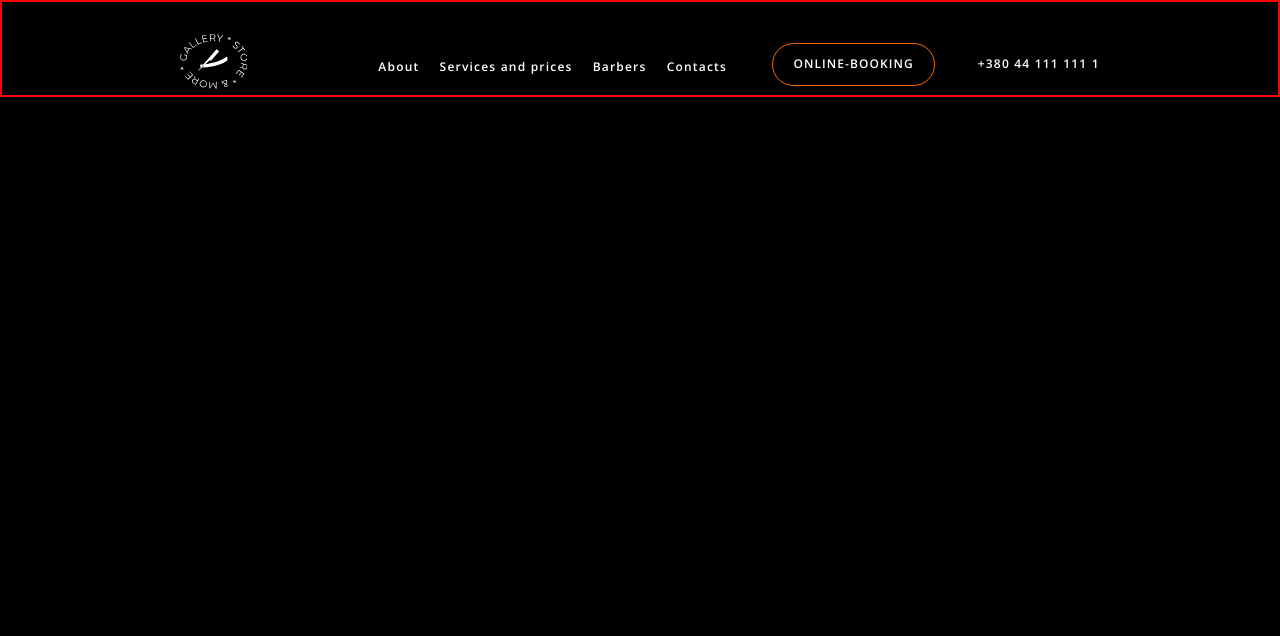
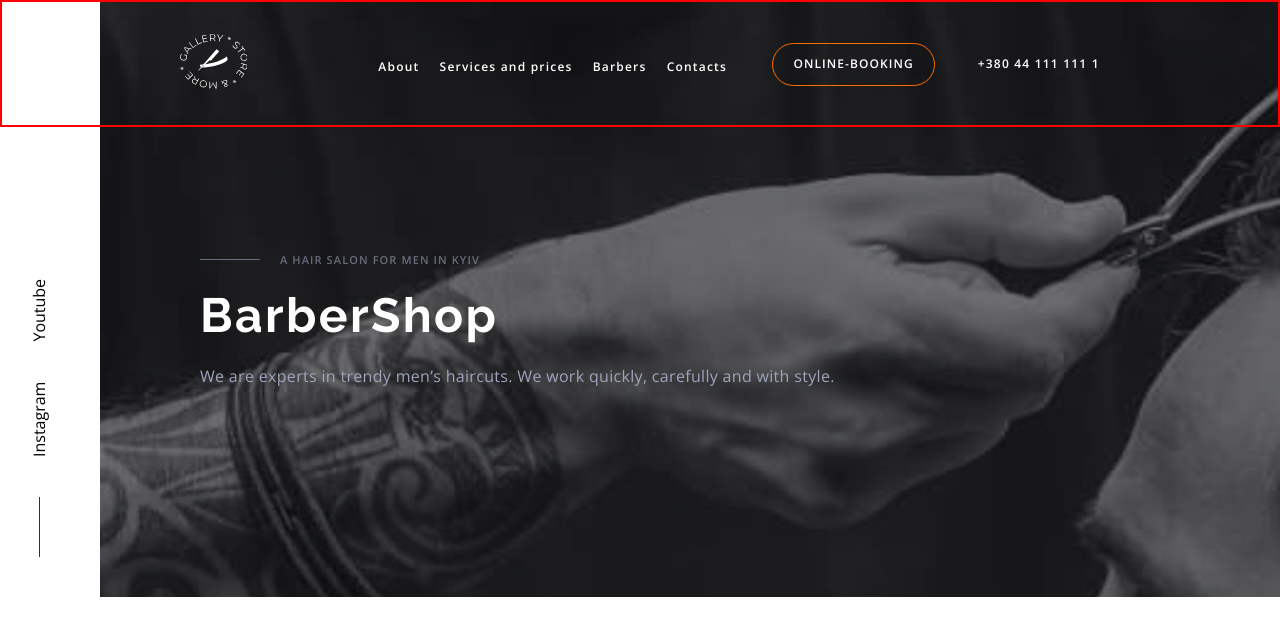
Before and after one commit to AleksandraCherevko/barbershop, a website built with Vite: page src/index.html in a window 1280 px wide. Built offline with nearby package versions, Linux system fonts and the light colour scheme.

Commit message:
hero mob update

```diff
--- a/src/css/base.css
+++ b/src/css/base.css
@@ -5,8 +5,10 @@
   font-size: 16px;
   line-height: 1.5;
   font-weight: 400;
+  color: rgba(48, 48, 48, 1);
 
-  background-color: black;
+  background-color: rgba(255, 255, 255, 1);
+
   accent-color: rgba(255, 108, 0, 1);
 
   font-synthesis: none;
--- a/src/css/header.css
+++ b/src/css/header.css
@@ -1,6 +1,14 @@
 .header {
   border: 2px solid red;
   padding-top: 30px;
+  padding-bottom: 30px;
+  position: absolute;
+  width: 100%;
+}
+
+.header-container {
+  display: flex;
+  align-items: center;
 }
 .logo {
   fill: white;
--- /dev/null
+++ b/src/css/hero.css
@@ -0,0 +1,135 @@
+.hero-container {
+  display: flex;
+  padding: 0;
+  max-width: 100%;
+}
+.hero-wrap {
+  background-color: #626060;
+  padding: 210px 30px;
+  background-image: linear-gradient(
+      to right,
+      rgba(25, 28, 38, 0.2),
+      rgba(25, 28, 38, 0.2)
+    ),
+    url(../img/hero/hero-mob-1x.jpg);
+  width: 100%;
+
+  background-repeat: no-repeat;
+  background-position: center;
+  background-size: cover;
+  flex-grow: 1;
+}
+
+@media (min-device-pixel-ratio: 2),
+  (min-resolution: 192dpi),
+  (min-resolution: 2dppx) {
+  .hero-wrap {
+    background-image: linear-gradient(
+        to right,
+        rgba(25, 28, 38, 0.2),
+        rgba(25, 28, 38, 0.2)
+      ),
+      url(../img/hero/hero-mob-2x.jpg);
+  }
+}
+.hero-container {
+  display: flex;
+}
+.hero-soc-media {
+  display: none;
+}
+
+.hero-pretitle {
+  font-size: 11px;
+  font-weight: 600;
+  line-height: 1.4;
+  letter-spacing: 0.1em;
+  text-underline-position: from-font;
+  text-decoration-skip-ink: none;
+  color: rgba(157, 164, 189, 0.6);
+  text-transform: uppercase;
+
+  display: flex;
+  align-items: center;
+  gap: 20px;
+}
+
+.hero-pretitle::before {
+  content: '';
+  width: 60px;
+  height: 1px;
+  background-color: currentColor;
+}
+.hero-title {
+  margin-top: 20px;
+  font-family: Raleway;
+  font-size: 48px;
+  font-weight: 700;
+  line-height: 1.17;
+  letter-spacing: 0.05em;
+  text-align: left;
+  text-underline-position: from-font;
+  text-decoration-skip-ink: none;
+  color: rgba(255, 255, 255, 1);
+}
+
+.hero-aftertitle {
+  margin-top: 20px;
+  font-size: 16px;
+  font-weight: 400;
+  line-height: 1.62;
+  letter-spacing: 0.02em;
+  text-align: left;
+  text-underline-position: from-font;
+  text-decoration-skip-ink: none;
+  color: rgba(157, 164, 189, 1);
+}
+
+.hero-wrap {
+}
+
+/* TABLET */
+@media only screen and (min-width: 768px) {
+  .hero {
+  }
+
+  .hero-container {
+    display: flex;
+  }
+  .container {
+  }
+  .hero-soc-media {
+    width: 100px;
+    display: flex;
+    align-items: flex-end;
+    padding-left: 27px;
+    padding-bottom: 40px;
+  }
+  .hero-soc-media-list {
+    display: flex;
+    align-items: center;
+    gap: 40px;
+    transform: rotate(-90deg) translateY(100%);
+    transform-origin: bottom left;
+  }
+
+  .hero-soc-media-list:before {
+    content: '';
+    width: 60px;
+    height: 1px;
+    background-color: #303030;
+  }
+  .hero-soc-media-item {
+  }
+  .hero-soc-media-link {
+    color: black;
+  }
+
+  .hero-wrap {
+    flex-grow: 1;
+    padding: 252px 100px 208px;
+  }
+}
+/* DESKTOP */
+@media only screen and (min-width: 1200px) {
+}
--- a/src/css/styles.css
+++ b/src/css/styles.css
@@ -14,5 +14,4 @@
 @import url('./container.css');
 /* Sections style */
 @import url('./header.css');
-
-/* @import url('./footer.css');  */
+@import url('./hero.css'); /* @import url('./footer.css');  */
--- a/src/index.html
+++ b/src/index.html
@@ -24,6 +24,7 @@
   </head>
   <body>
     <load src="./partials/header.html" />
+    <load src="./partials/hero.html" />
 
     <main>
       <!-- Loads the specified .html file -->
--- a/src/partials/header.html
+++ b/src/partials/header.html
@@ -1,5 +1,5 @@
 <header class="header">
-  <div class="container">
+  <div class="container header-container">
     <nav class="nav">
       <a href="../index.html" class="link logo-link">
         <svg class="logo" width="68.93" height="55.46">
--- /dev/null
+++ b/src/partials/hero.html
@@ -0,0 +1,22 @@
+<section class="hero">
+  <div class="container hero-container">
+    <div class="hero-soc-media">
+      <ul class="hero-soc-media-list">
+        <li class="hero-soc-media-item">
+          <a class="hero-soc-media-link" href="">Instagram</a>
+        </li>
+        <li class="hero-soc-media-item">
+          <a class="hero-soc-media-link" href="">Youtube</a>
+        </li>
+      </ul>
+    </div>
+    <div class="hero-wrap">
+      <p class="hero-pretitle">A hair salon for men in Kyiv</p>
+      <h1 class="hero-title">BarberShop</h1>
+      <p class="hero-aftertitle">
+        We are experts in trendy men’s haircuts. We work quickly, carefully and
+        with style.
+      </p>
+    </div>
+  </div>
+</section>
```
Also changed, not shown: src/img/hero/hero-mob-1x.jpg (added), src/img/hero/hero-mob-2x.jpg (added).
